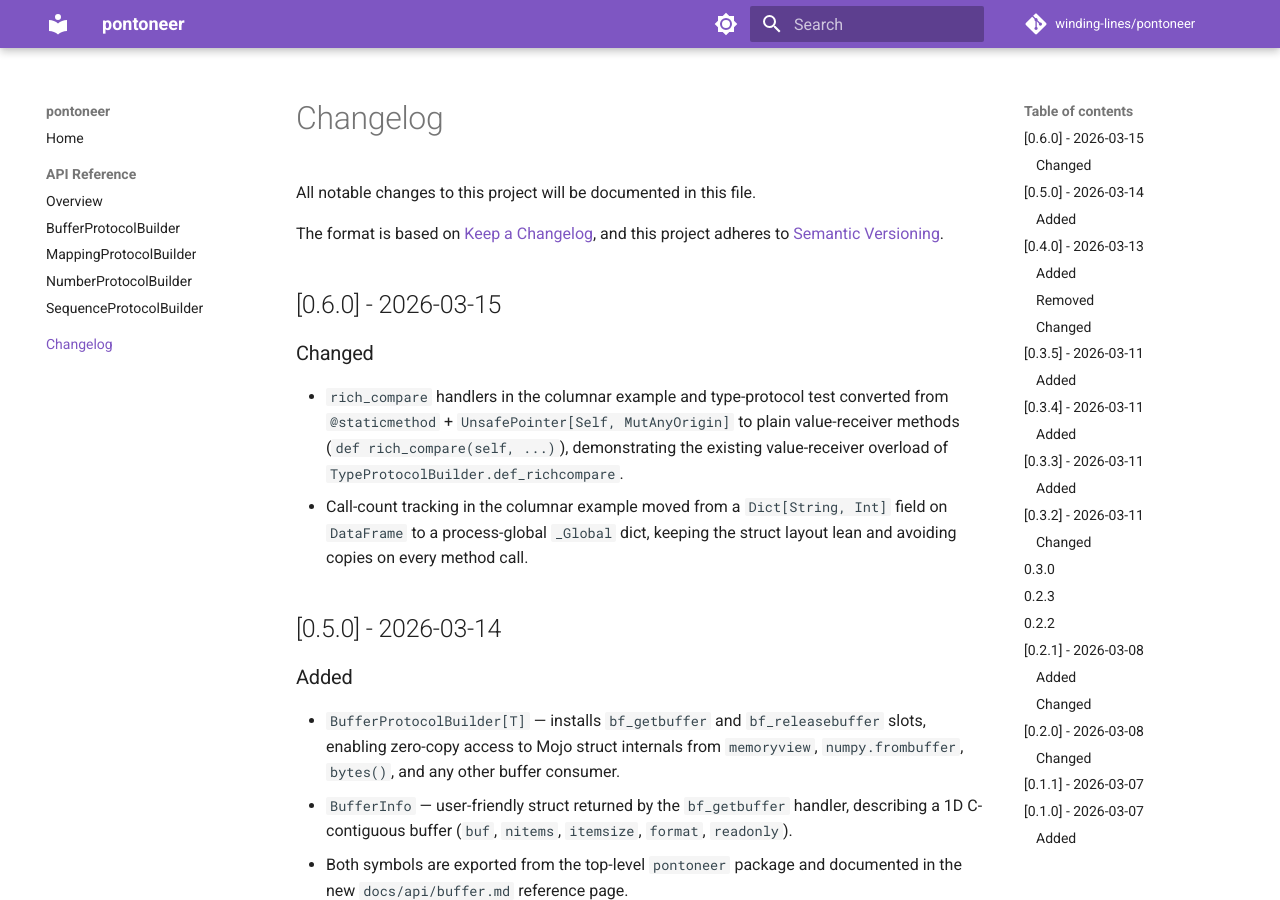
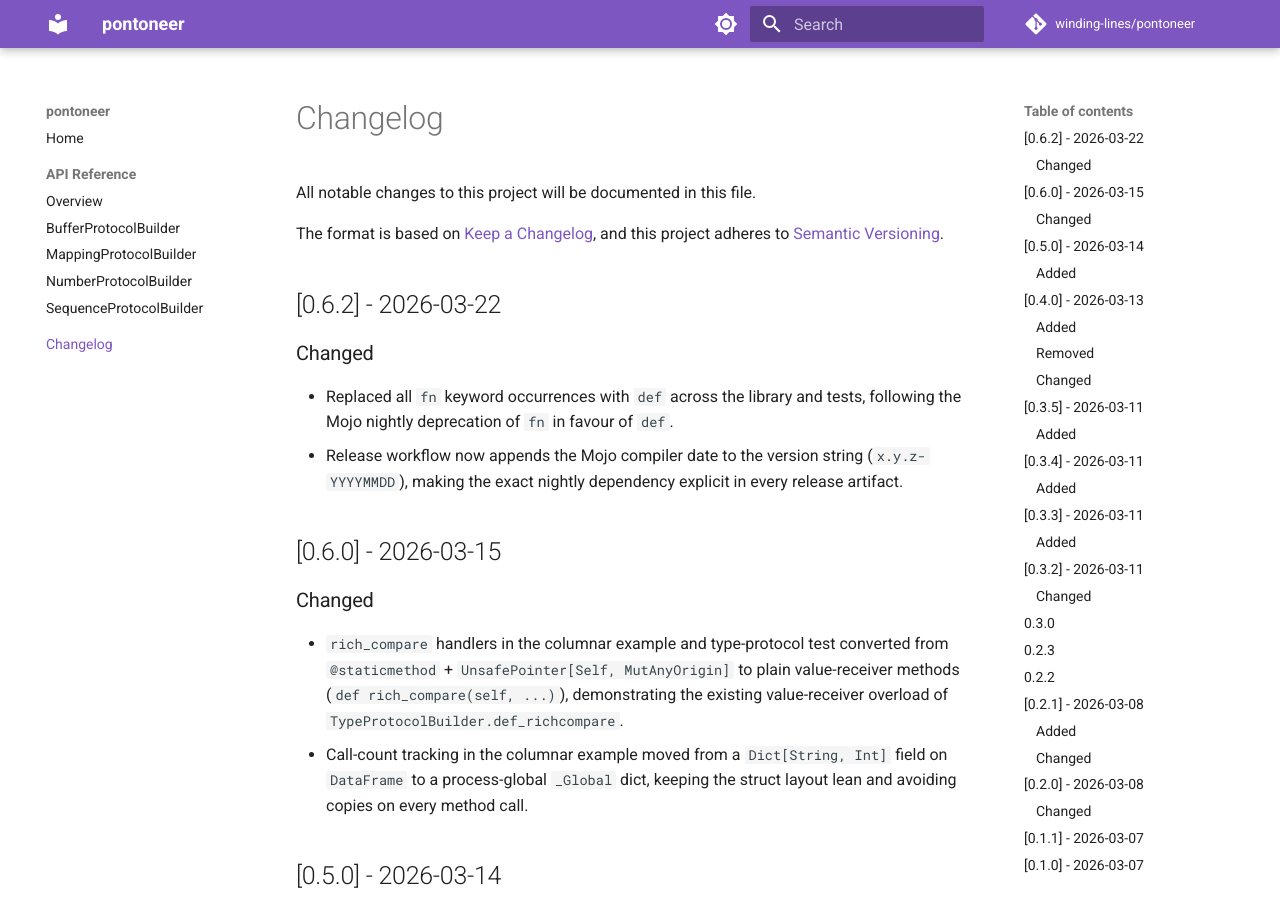
Before and after one commit to winding-lines/pontoneer, an MkDocs documentation site: the page built from docs/changelog.md, in a window 1280 px wide and 900 px high. Built offline with MkDocs 1.6.1 and Material for MkDocs 9.7.7, drawn with Linux system fonts in a browser that asks for light colours; comment, search, counter and statistics services are not loaded.

Commit message:
Bump version to 0.6.2, replace fn with def, version release workflow
- Replace all `fn` keyword occurrences with `def` across library and tests
  (Mojo nightly deprecated `fn` in favour of `def`)
- Release workflow now appends the Mojo compiler date to the version string
  (format: x.y.z-YYYYMMDD)

Co-Authored-By: Claude Sonnet 4.6 <noreply@anthropic.com>

```diff
--- a/CHANGELOG.md
+++ b/CHANGELOG.md
@@ -4,6 +4,12 @@ All notable changes to this project will be documented in this file.
 
 The format is based on [Keep a Changelog](https://keepachangelog.com/en/1.0.0/),
 and this project adheres to [Semantic Versioning](https://semver.org/spec/v2.0.0.html).
+
+## [0.6.2] - 2026-03-22
+
+### Changed
+- Replaced all `fn` keyword occurrences with `def` across the library and tests, following the Mojo nightly deprecation of `fn` in favour of `def`.
+- Release workflow now appends the Mojo compiler date to the version string (`x.y.z-YYYYMMDD`), making the exact nightly dependency explicit in every release artifact.
 
 ## [0.6.0] - 2026-03-15
 
--- a/pixi.toml
+++ b/pixi.toml
@@ -1,6 +1,6 @@
 [workspace]
 name = "pontoneer"
-version = "0.6.0"
+version = "0.6.2"
 description = "Mojo library providing additional type protocol extensions for Python interop."
 authors = ["Marius Seritan <39998+winding-lines@users.noreply.github.com>"]
 license = "Apache-2.0 WITH LLVM-exception"
```
Also changed, not shown: README.md (+1 -1 lines), docs/index.md (+1 -1 lines), 8 other files.
